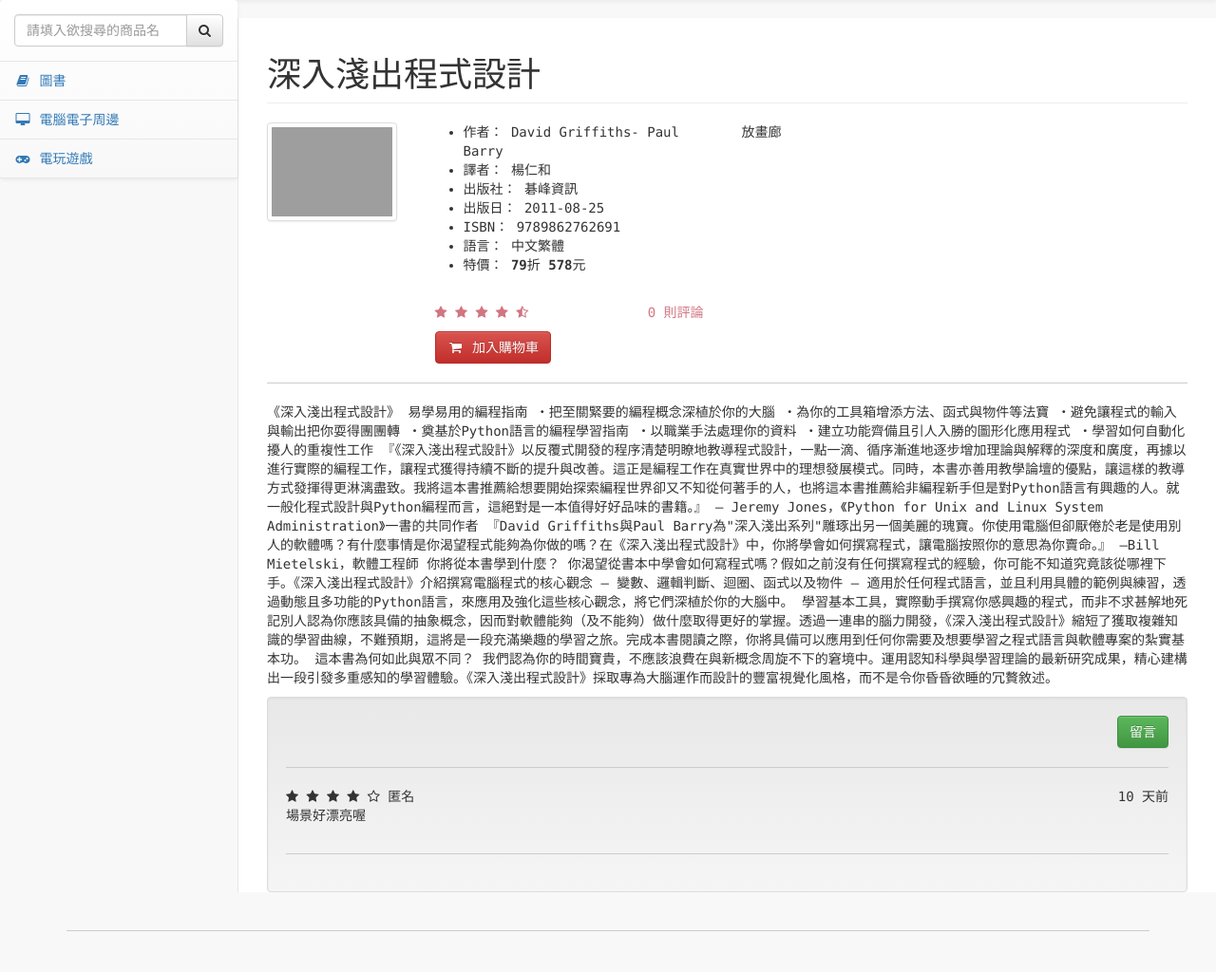
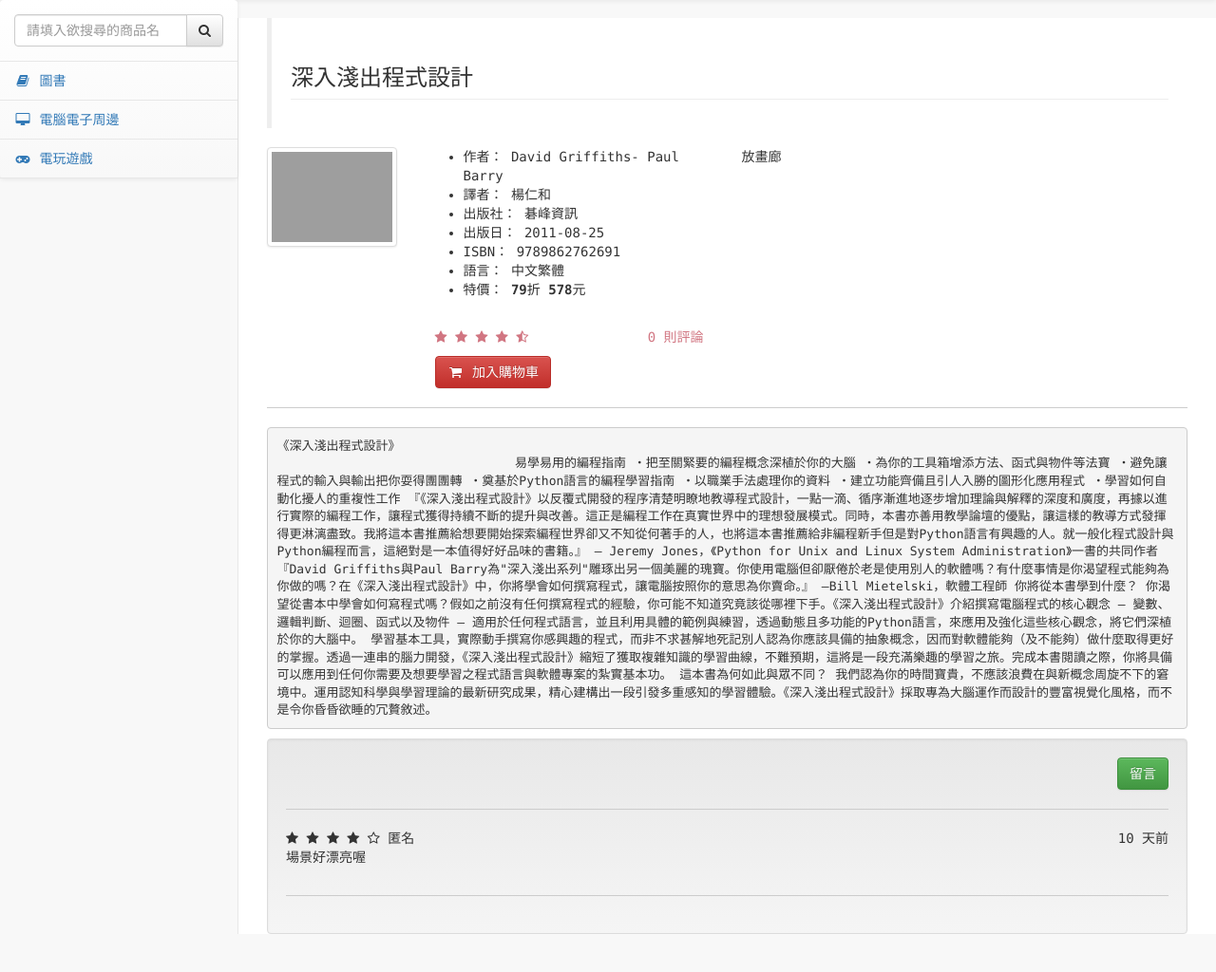
Before and after one commit to PhenoK/group_06, a PHP site: page /pages/item.php?id=1 in a window 1280 px wide. Shown: the part 51-1075 px from the top of the page at 95% size. Run offline with PHP 8.4, Linux system fonts and the light colour scheme; data comes from the database, SQL or seed files in the repository; grey boxes are pictures that could not be loaded.

Commit message:
定義了<pre> word-wrap（網路上查的）

```diff
--- a/css/group_06.css
+++ b/css/group_06.css
@@ -5,3 +5,11 @@
     height: inherit;
     overflow: visible !important;
 }
+
+pre{
+  white-space: pre-wrap;       /* CSS 3 */
+  white-space: -moz-pre-wrap;  /* Mozilla, since 1999 */
+  white-space: -pre-wrap;      /* Opera 4-6 */
+  white-space: -o-pre-wrap;    /* Opera 7 */
+  word-wrap: break-word;       /* Internet Explorer 5.5+ */
+}
--- a/pages/cartAddRemove.php
+++ b/pages/cartAddRemove.php
@@ -29,10 +29,8 @@
 }
 </script>
 <?php
-const ADD = 1;
-const REMOVE = 2;
 // 決定傳入onclick的參數與button字樣中的動作
-if (in_array("$id", $arr_cart)){
+if (@in_array("$id", $arr_cart)){
   $cart_func_oper = REMOVE;
   $cart_btn_oper = "取消";
 }
--- a/pages/initial.php
+++ b/pages/initial.php
@@ -3,6 +3,4 @@
 <?php
   // 加入、移除購物車用
   $arr_cart = array_filter(explode(",", @$_COOKIE['cart']));
-  const ADD = 1;
-  const REMOVE = 2;
 ?>
--- a/pages/item.php
+++ b/pages/item.php
@@ -2,7 +2,6 @@
 <html lang="en">
 <?php
 include_once 'connect.php';
-
 // 先從product table該id的資料中找出是哪一type(因為GET沒有傳type)
 $id = @$_GET['id'];
 $sql = "SELECT * FROM product WHERE id=$id";
@@ -35,7 +34,9 @@
       <!-- Page Header -->
       <div class="row">
         <div class="col-sm-12 col-lg-12 col-md-12">
-          <h1 class="page-header"><?=$row['name'] ?></h1>
+          <blockquote>
+            <h3 class="page-header"><?=$row['name'] ?></h1>
+          </blockquote>
         </div>
       </div>
       <!-- /.row -->
@@ -120,7 +121,7 @@
       <hr />
       <!-- Product Row -->
 
-      <p><?=mb_substr($row['content'], 0, strlen($row['content']))?></p>
+      <pre><?=mb_substr($row['content'], 0, strlen($row['content']))?></pre>
       <div class="well">
         <div class="text-right">
           <a class="btn btn-success">留言</a>
--- a/pages/navbarTop.php
+++ b/pages/navbarTop.php
@@ -27,7 +27,11 @@
           ?>
           <li>
               <a href="#">
-                  <?php $arr_cart = array_filter(explode(",", @$_COOKIE['cart'])); ?>
+                  <?php
+                  $arr_cart = array_filter(explode(",", @$_COOKIE['cart']));
+                  define("ADD", "1");
+                  define("REMOVE", "2");
+                  ?>
                   <i class="fa fa-shopping-cart fa-fw"></i> 購物車 <span id="cart_cnt" class="badge alert-danger"><?=sizeof($arr_cart) ?></span><i class="fa"></i>
               </a>
               <!-- /.dropdown-shopcart -->
--- a/pages/product.php
+++ b/pages/product.php
@@ -71,6 +71,7 @@
           }
           // 根據當前頁數計算要從資料表的第幾筆資料開始提取
           $offset = ($cur_page - 1) * $per;
+          include "cartAddRemove.php";
           mysqli_data_seek($result, $offset);
           for ($i = 1; $i <= $per; ++$i){
             $row = mysqli_fetch_assoc($result);
```
